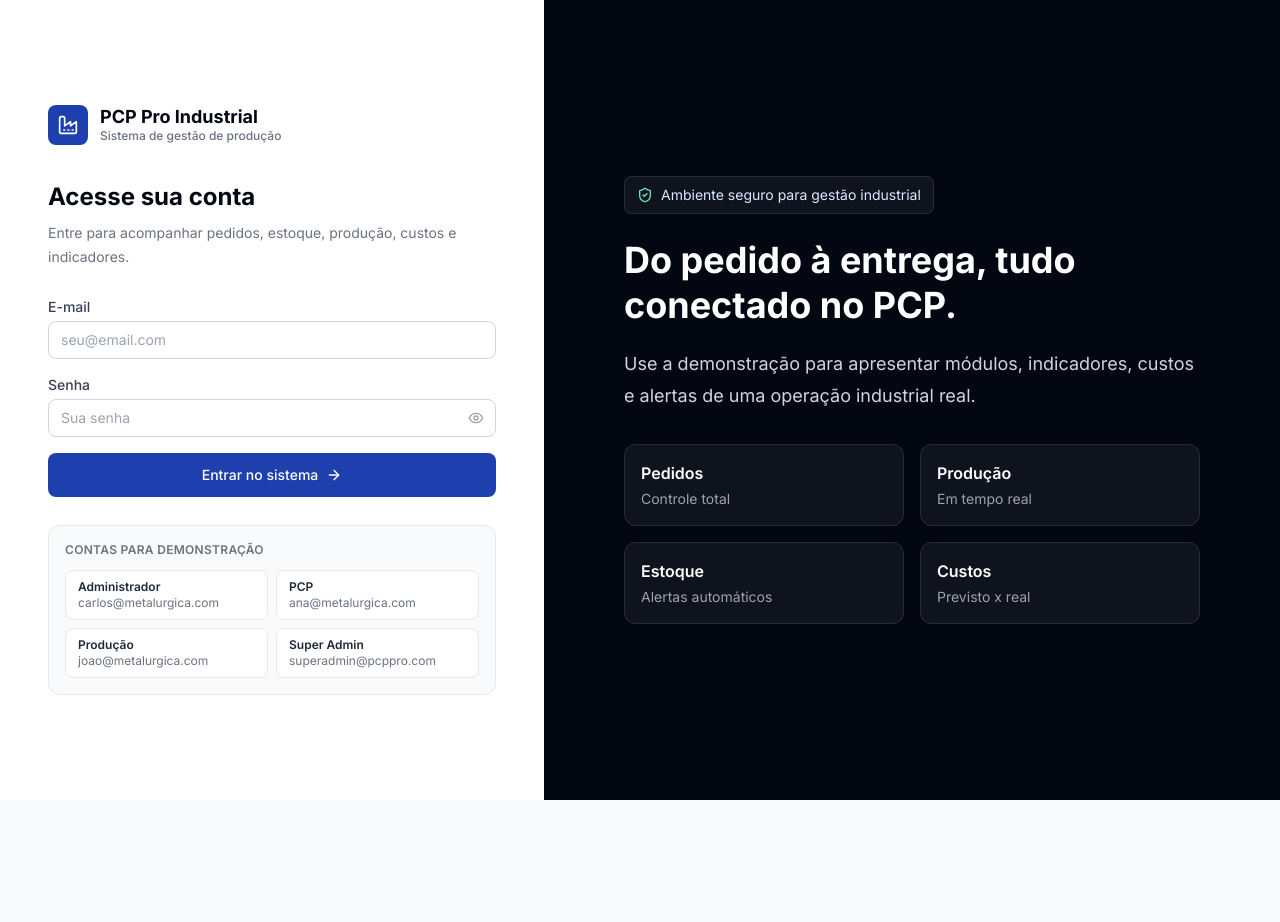
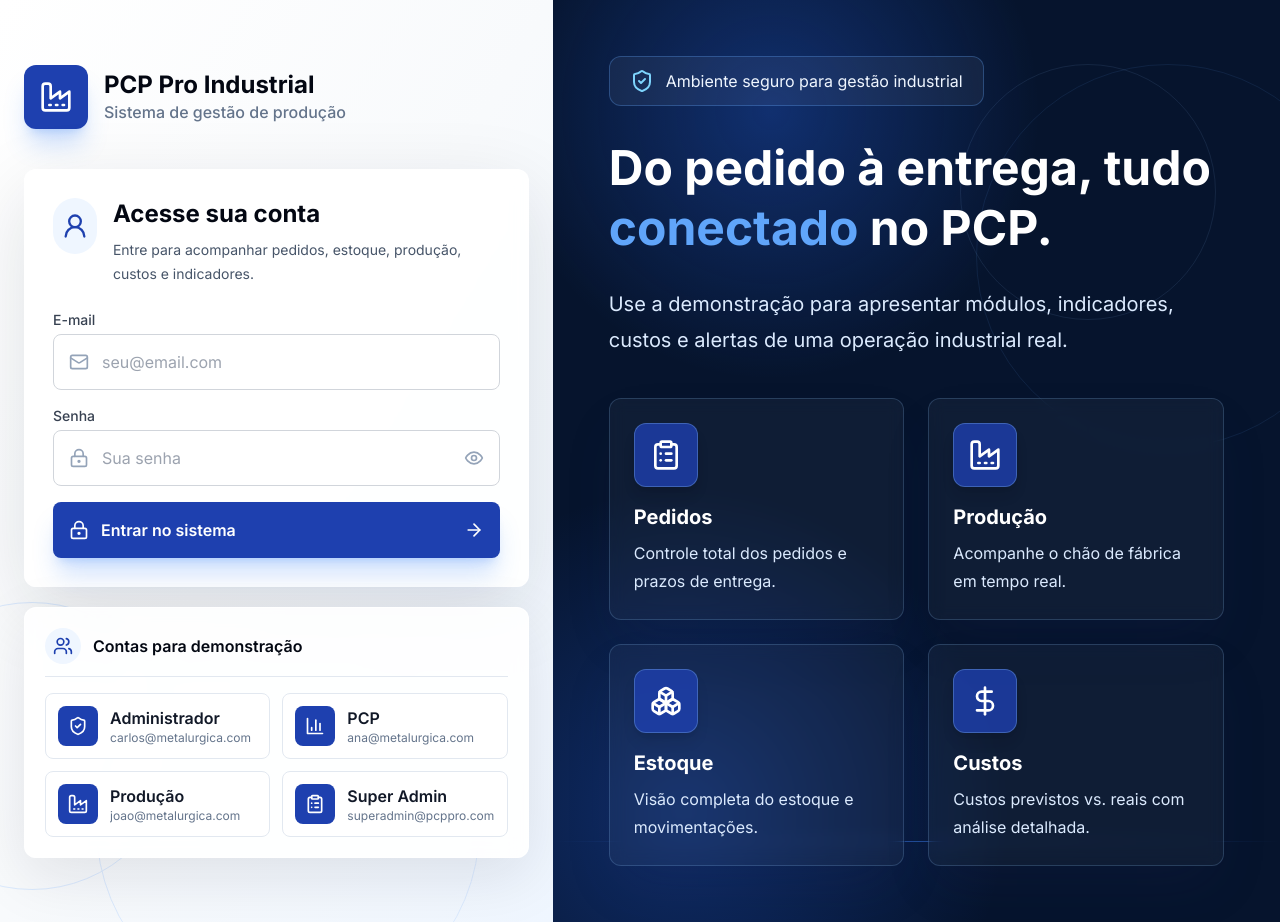
Before and after one commit to octaviano12-prog/Sistema-pcp, a React (Vite) app in the folder frontend/: page /login in a window 1280 px wide. Before the commit the page ends 800 px from the top, so only its background shows below. Built offline with nearby package versions, Linux system fonts and the light colour scheme; no server answers.

Commit message:
Polish premium login and dashboard theme

```diff
--- a/frontend/src/components/DashboardLayout.jsx
+++ b/frontend/src/components/DashboardLayout.jsx
@@ -63,15 +63,17 @@ export default function DashboardLayout() {
   };
 
   return (
-    <div className="flex min-h-screen bg-gray-50">
-      <aside className={`fixed inset-y-0 left-0 z-50 w-64 transform bg-gray-950 transition-transform duration-200 ${sidebarOpen ? 'translate-x-0' : '-translate-x-full'} lg:static lg:inset-auto lg:translate-x-0`}>
+    <div className="flex min-h-screen bg-slate-50">
+      <aside className={`fixed inset-y-0 left-0 z-50 w-64 transform bg-[#06142d] shadow-2xl shadow-slate-950/20 transition-transform duration-200 ${sidebarOpen ? 'translate-x-0' : '-translate-x-full'} lg:static lg:inset-auto lg:translate-x-0`}>
+        <div className="pointer-events-none absolute inset-0 bg-[radial-gradient(circle_at_30%_0%,rgba(37,99,235,0.22),transparent_32%)]" />
+        <div className="relative">
         <div className="flex items-center gap-3 border-b border-white/10 px-5 py-5">
-          <div className="flex h-9 w-9 items-center justify-center rounded-lg bg-primary-600">
+          <div className="flex h-11 w-11 items-center justify-center rounded-xl bg-primary-600 shadow-lg shadow-primary-950/40">
             <Factory className="h-5 w-5 text-white" />
           </div>
           <div>
-            <h1 className="text-sm font-bold text-white">PCP Pro</h1>
-            <p className="text-xs text-gray-400">Industrial</p>
+            <h1 className="text-base font-bold text-white">PCP Pro</h1>
+            <p className="text-xs text-blue-200">Industrial</p>
           </div>
           <button className="ml-auto text-gray-400 lg:hidden" onClick={() => setSidebarOpen(false)} aria-label="Fechar menu">
             <X className="h-5 w-5" />
@@ -92,17 +94,22 @@ export default function DashboardLayout() {
             </NavLink>
           ))}
         </nav>
+        <div className="mx-4 mt-2 hidden rounded-xl border border-white/10 bg-white/5 p-4 text-blue-50 lg:block">
+          <p className="text-xs text-blue-200">Ambiente</p>
+          <p className="mt-1 font-semibold text-white">Produção</p>
+        </div>
+        </div>
       </aside>
 
       {sidebarOpen && <div className="fixed inset-0 z-40 bg-black/50 lg:hidden" onClick={() => setSidebarOpen(false)} />}
 
       <div className="flex min-w-0 flex-1 flex-col">
-        <header className="sticky top-0 z-30 flex items-center gap-4 border-b border-gray-200 bg-white px-4 py-3 lg:px-6">
+        <header className="sticky top-0 z-30 flex items-center gap-4 border-b border-slate-200 bg-white/95 px-4 py-3 shadow-sm shadow-slate-200/50 backdrop-blur lg:px-6">
           <button className="text-gray-600 lg:hidden" onClick={() => setSidebarOpen(true)} aria-label="Abrir menu">
             <Menu className="h-5 w-5" />
           </button>
           <div className="flex flex-1 items-center gap-3">
-            <div className="hidden max-w-md flex-1 items-center gap-2 rounded-lg bg-gray-100 px-3 py-2 md:flex">
+            <div className="hidden max-w-lg flex-1 items-center gap-2 rounded-xl bg-slate-100 px-4 py-3 md:flex">
               <Search className="h-4 w-4 text-gray-400" />
               <input type="text" placeholder="Buscar OP, produto, cliente..." className="flex-1 bg-transparent text-sm outline-none" />
             </div>
@@ -137,7 +144,7 @@ export default function DashboardLayout() {
           </div>
         </header>
 
-        <main className="flex-1 overflow-y-auto p-4 lg:p-6">
+        <main className="flex-1 overflow-y-auto bg-gradient-to-br from-slate-50 via-white to-blue-50/30 p-4 lg:p-6">
           <Outlet />
         </main>
       </div>
--- a/frontend/src/pages/Login.jsx
+++ b/frontend/src/pages/Login.jsx
@@ -1,13 +1,35 @@
 import { useState } from 'react';
 import { useNavigate, Link } from 'react-router-dom';
 import { useAuth } from '../contexts/AuthContext.jsx';
-import { AlertCircle, ArrowRight, Eye, EyeOff, Factory, ShieldCheck } from 'lucide-react';
+import {
+  AlertCircle,
+  ArrowRight,
+  BarChart3,
+  Boxes,
+  ClipboardList,
+  DollarSign,
+  Eye,
+  EyeOff,
+  Factory,
+  LockKeyhole,
+  Mail,
+  ShieldCheck,
+  UserRound,
+  Users,
+} from 'lucide-react';
 
 const demoAccounts = [
-  { label: 'Administrador', email: 'carlos@metalurgica.com', password: 'demo123' },
-  { label: 'PCP', email: 'ana@metalurgica.com', password: 'demo123' },
-  { label: 'Produção', email: 'joao@metalurgica.com', password: 'demo123' },
-  { label: 'Super Admin', email: 'superadmin@pcppro.com', password: 'admin123' },
+  { label: 'Administrador', email: 'carlos@metalurgica.com', password: 'demo123', icon: ShieldCheck },
+  { label: 'PCP', email: 'ana@metalurgica.com', password: 'demo123', icon: BarChart3 },
+  { label: 'Produção', email: 'joao@metalurgica.com', password: 'demo123', icon: Factory },
+  { label: 'Super Admin', email: 'superadmin@pcppro.com', password: 'admin123', icon: ClipboardList },
+];
+
+const featureCards = [
+  { icon: ClipboardList, title: 'Pedidos', desc: 'Controle total dos pedidos e prazos de entrega.' },
+  { icon: Factory, title: 'Produção', desc: 'Acompanhe o chão de fábrica em tempo real.' },
+  { icon: Boxes, title: 'Estoque', desc: 'Visão completa do estoque e movimentações.' },
+  { icon: DollarSign, title: 'Custos', desc: 'Custos previstos vs. reais com análise detalhada.' },
 ];
 
 export default function Login() {
@@ -40,22 +62,34 @@ export default function Login() {
   };
 
   return (
-    <div className="min-h-screen bg-gray-950 lg:grid lg:grid-cols-[minmax(420px,0.85fr)_1.15fr]">
-      <div className="flex min-h-screen items-center justify-center bg-white px-6 py-10">
-        <div className="w-full max-w-md">
-          <Link to="/" className="mb-9 flex items-center gap-3">
-            <div className="flex h-10 w-10 items-center justify-center rounded-lg bg-primary-600">
-              <Factory className="h-5 w-5 text-white" />
+    <div className="min-h-screen bg-white lg:grid lg:grid-cols-[minmax(520px,0.76fr)_1fr]">
+      <div className="relative flex min-h-screen items-center justify-center overflow-hidden bg-gradient-to-br from-white via-slate-50 to-blue-50 px-6 py-10">
+        <div className="pointer-events-none absolute -left-28 bottom-8 h-72 w-72 rounded-full border border-blue-100" />
+        <div className="pointer-events-none absolute -bottom-24 left-24 h-96 w-96 rounded-full border border-blue-100" />
+        <div className="pointer-events-none absolute left-12 top-2/3 grid grid-cols-6 gap-2 opacity-40">
+          {Array.from({ length: 36 }).map((_, i) => <span key={i} className="h-1 w-1 rounded-full bg-blue-300" />)}
+        </div>
+
+        <div className="relative w-full max-w-lg">
+          <Link to="/" className="mb-10 flex items-center gap-4">
+            <div className="flex h-16 w-16 items-center justify-center rounded-xl bg-primary-600 shadow-xl shadow-blue-500/25">
+              <Factory className="h-8 w-8 text-white" />
             </div>
             <div>
-              <span className="block text-lg font-bold leading-tight text-gray-950">PCP Pro Industrial</span>
-              <span className="block text-xs font-medium text-gray-500">Sistema de gestão de produção</span>
+              <span className="block text-2xl font-bold leading-tight text-gray-950">PCP Pro Industrial</span>
+              <span className="block text-base font-medium text-slate-500">Sistema de gestão de produção</span>
             </div>
           </Link>
 
-          <div className="mb-7">
+          <div className="rounded-xl border border-white/70 bg-white/90 p-7 shadow-[0_24px_80px_rgba(15,23,42,0.12)] backdrop-blur">
+            <div className="mb-6 flex items-start gap-4">
+              <div className="flex h-14 w-14 items-center justify-center rounded-full bg-blue-50 text-primary-600">
+                <UserRound className="h-7 w-7" />
+              </div>
+              <div>
                 <h1 className="text-2xl font-bold text-gray-950">Acesse sua conta</h1>
-            <p className="mt-2 text-sm leading-6 text-gray-500">Entre para acompanhar pedidos, estoque, produção, custos e indicadores.</p>
+                <p className="mt-2 text-sm leading-6 text-slate-600">Entre para acompanhar pedidos, estoque, produção, custos e indicadores.</p>
+              </div>
             </div>
 
             {error && (
@@ -68,29 +102,44 @@ export default function Login() {
             <form onSubmit={handleSubmit} className="space-y-4">
               <div>
                 <label className="label">E-mail</label>
-              <input type="email" value={email} onChange={e => setEmail(e.target.value)} className="input" placeholder="seu@email.com" required />
+                <div className="relative">
+                  <Mail className="pointer-events-none absolute left-4 top-1/2 h-5 w-5 -translate-y-1/2 text-slate-400" />
+                  <input type="email" value={email} onChange={e => setEmail(e.target.value)} className="input h-14 pl-12 text-base" placeholder="seu@email.com" required />
+                </div>
               </div>
               <div>
                 <label className="label">Senha</label>
                 <div className="relative">
-                <input type={showPassword ? 'text' : 'password'} value={password} onChange={e => setPassword(e.target.value)} className="input pr-10" placeholder="Sua senha" required />
-                <button type="button" className="absolute right-3 top-1/2 -translate-y-1/2 text-gray-400 hover:text-gray-600" onClick={() => setShowPassword(!showPassword)} aria-label="Mostrar senha">
-                  {showPassword ? <EyeOff className="h-4 w-4" /> : <Eye className="h-4 w-4" />}
+                  <LockKeyhole className="pointer-events-none absolute left-4 top-1/2 h-5 w-5 -translate-y-1/2 text-slate-400" />
+                  <input type={showPassword ? 'text' : 'password'} value={password} onChange={e => setPassword(e.target.value)} className="input h-14 pl-12 pr-12 text-base" placeholder="Sua senha" required />
+                  <button type="button" className="absolute right-4 top-1/2 -translate-y-1/2 text-slate-400 hover:text-slate-600" onClick={() => setShowPassword(!showPassword)} aria-label="Mostrar senha">
+                    {showPassword ? <EyeOff className="h-5 w-5" /> : <Eye className="h-5 w-5" />}
                   </button>
                 </div>
               </div>
-            <button type="submit" disabled={loading} className="btn-primary w-full justify-center py-3">
-              {loading ? <div className="h-4 w-4 animate-spin rounded-full border-2 border-white/30 border-t-white" /> : <>Entrar no sistema <ArrowRight className="h-4 w-4" /></>}
+              <button type="submit" disabled={loading} className="flex h-14 w-full items-center justify-center gap-3 rounded-lg bg-primary-600 px-4 text-base font-semibold text-white shadow-xl shadow-blue-500/25 transition hover:bg-primary-700">
+                {loading ? <div className="h-5 w-5 animate-spin rounded-full border-2 border-white/30 border-t-white" /> : <><LockKeyhole className="h-5 w-5" /> Entrar no sistema <ArrowRight className="ml-auto h-5 w-5" /></>}
               </button>
             </form>
+          </div>
 
-          <div className="mt-7 rounded-xl border border-gray-200 bg-gray-50 p-4">
-            <p className="mb-3 text-xs font-semibold uppercase tracking-wide text-gray-500">Contas para demonstração</p>
-            <div className="grid gap-2 sm:grid-cols-2">
+          <div className="mt-5 rounded-xl border border-white/70 bg-white/90 p-5 shadow-[0_18px_60px_rgba(15,23,42,0.10)] backdrop-blur">
+            <div className="mb-4 flex items-center gap-3 border-b border-slate-200 pb-3">
+              <div className="flex h-9 w-9 items-center justify-center rounded-full bg-blue-50 text-primary-600">
+                <Users className="h-5 w-5" />
+              </div>
+              <p className="font-semibold text-gray-950">Contas para demonstração</p>
+            </div>
+            <div className="grid gap-3 sm:grid-cols-2">
               {demoAccounts.map((account) => (
-                <button key={account.email} type="button" onClick={() => fillDemo(account)} className="rounded-lg border border-gray-200 bg-white px-3 py-2 text-left text-xs transition hover:border-primary-300 hover:bg-primary-50">
-                  <span className="block font-semibold text-gray-800">{account.label}</span>
-                  <span className="block truncate text-gray-500">{account.email}</span>
+                <button key={account.email} type="button" onClick={() => fillDemo(account)} className="flex items-center gap-3 rounded-lg border border-slate-200 bg-white p-3 text-left transition hover:border-primary-300 hover:bg-primary-50">
+                  <span className="flex h-10 w-10 flex-shrink-0 items-center justify-center rounded-lg bg-primary-600 text-white">
+                    <account.icon className="h-5 w-5" />
+                  </span>
+                  <span className="min-w-0">
+                    <span className="block font-semibold text-gray-900">{account.label}</span>
+                    <span className="block truncate text-xs text-slate-500">{account.email}</span>
+                  </span>
                 </button>
               ))}
             </div>
@@ -98,24 +147,30 @@ export default function Login() {
         </div>
       </div>
 
-      <div className="hidden min-h-screen items-center justify-center bg-gray-950 p-12 text-white lg:flex">
-        <div className="max-w-xl">
-          <div className="mb-6 inline-flex items-center gap-2 rounded-lg border border-white/10 bg-white/5 px-3 py-2 text-sm text-blue-100">
-            <ShieldCheck className="h-4 w-4 text-emerald-300" />
+      <div className="relative hidden min-h-screen items-center justify-center overflow-hidden bg-[#06142d] p-14 text-white lg:flex">
+        <div className="absolute inset-0 bg-[radial-gradient(circle_at_30%_12%,rgba(37,99,235,0.35),transparent_28%),radial-gradient(circle_at_18%_88%,rgba(37,99,235,0.32),transparent_32%)]" />
+        <div className="absolute -right-20 top-16 h-96 w-96 rounded-full border border-blue-400/10" />
+        <div className="absolute bottom-20 left-0 h-px w-full bg-gradient-to-r from-transparent via-blue-500/50 to-transparent" />
+        <div className="absolute right-16 top-16 h-64 w-64 rounded-full border border-blue-300/10" />
+
+        <div className="relative max-w-3xl">
+          <div className="mb-8 inline-flex items-center gap-3 rounded-xl border border-blue-400/30 bg-white/5 px-5 py-3 text-base text-blue-50">
+            <ShieldCheck className="h-6 w-6 text-sky-300" />
             Ambiente seguro para gestão industrial
           </div>
-          <h2 className="text-4xl font-bold leading-tight">Do pedido à entrega, tudo conectado no PCP.</h2>
-          <p className="mt-5 text-lg leading-8 text-gray-300">Use a demonstração para apresentar módulos, indicadores, custos e alertas de uma operação industrial real.</p>
-          <div className="mt-8 grid grid-cols-2 gap-4">
-            {[
-              ['Pedidos', 'Controle total'],
-              ['Produção', 'Em tempo real'],
-              ['Estoque', 'Alertas automáticos'],
-              ['Custos', 'Previsto x real'],
-            ].map(([title, desc]) => (
-              <div key={title} className="rounded-xl border border-white/10 bg-white/5 p-4">
-                <p className="font-semibold text-white">{title}</p>
-                <p className="mt-1 text-sm text-gray-400">{desc}</p>
+          <h2 className="max-w-2xl text-5xl font-bold leading-tight">
+            Do pedido à entrega, tudo <span className="text-primary-400">conectado</span> no PCP.
+          </h2>
+          <p className="mt-7 max-w-2xl text-xl leading-9 text-blue-100">Use a demonstração para apresentar módulos, indicadores, custos e alertas de uma operação industrial real.</p>
+
+          <div className="mt-10 grid grid-cols-2 gap-6">
+            {featureCards.map((item) => (
+              <div key={item.title} className="rounded-xl border border-blue-300/20 bg-white/[0.04] p-6 shadow-2xl shadow-blue-950/20 backdrop-blur">
+                <div className="mb-4 flex h-16 w-16 items-center justify-center rounded-xl border border-blue-300/30 bg-primary-600/80 text-white shadow-lg shadow-primary-950/30">
+                  <item.icon className="h-8 w-8" />
+                </div>
+                <p className="text-xl font-bold text-white">{item.title}</p>
+                <p className="mt-2 text-base leading-7 text-blue-100">{item.desc}</p>
               </div>
             ))}
           </div>
```
Also changed, not shown: frontend/src/index.css (+4 -4 lines), frontend/src/pages/Dashboard.jsx (+26 -17 lines). Lines whose indentation alone changed are shown as unchanged.
